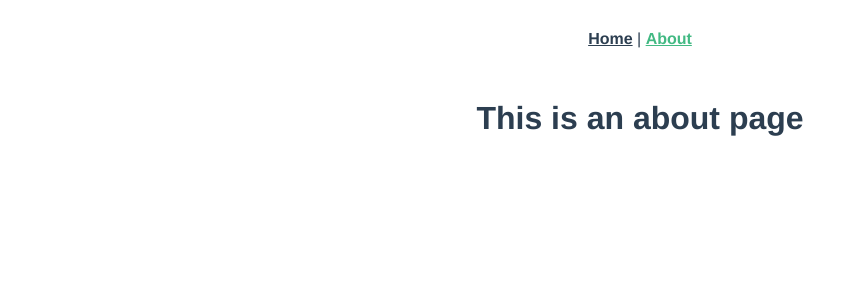
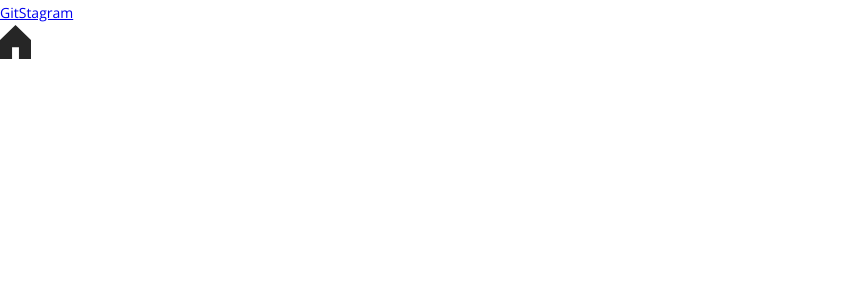
Before and after one commit to wxwux/gitogram, a Vue app: page /#/about in a window 1280 px wide. Shown: the top 300 px of the page, without its empty margins (0-866 px from the left). Built offline with nearby package versions, Linux system fonts and the light colour scheme.

Commit message:
переименовал скрипт в dev

```diff
--- a/package.json
+++ b/package.json
@@ -3,7 +3,7 @@
   "version": "0.1.0",
   "private": true,
   "scripts": {
-    "serve": "vue-cli-service serve",
+    "dev": "vue-cli-service serve",
     "build": "vue-cli-service build",
     "test:unit": "vue-cli-service test:unit",
     "test:e2e": "vue-cli-service test:e2e",
--- a/src/App.vue
+++ b/src/App.vue
@@ -1,30 +1,17 @@
 <template>
-  <div id="nav">
-    <router-link to="/">Home</router-link> |
-    <router-link to="/about">About</router-link>
-  </div>
-  <router-view/>
+  <x-header></x-header>
 </template>
 
-<style lang="scss">
-#app {
-  font-family: Avenir, Helvetica, Arial, sans-serif;
-  -webkit-font-smoothing: antialiased;
-  -moz-osx-font-smoothing: grayscale;
-  text-align: center;
-  color: #2c3e50;
-}
+<script>
+import { header } from "./components";
 
-#nav {
-  padding: 30px;
+export default {
+  name: "App",
+  components: {
+    xHeader: header,
+  },
+};
 
-  a {
-    font-weight: bold;
-    color: #2c3e50;
+</script>
 
-    &.router-link-exact-active {
-      color: #42b983;
-    }
-  }
-}
-</style>
+<style lang="scss" src="./app.scss"></style>
--- /dev/null
+++ b/src/app.scss
@@ -0,0 +1,28 @@
+body, html {
+  height: 100%;
+}
+
+.wrapper {
+  overflow: hidden;
+}
+
+body {
+  font-family: 'Open Sans', Helvetica, sans-serif;
+  -webkit-font-smoothing: antialiased;
+  -moz-osx-font-smoothing: grayscale;
+  color: #262626;
+  font-size: 14px;
+  line-height: 1.8;
+}
+
+@for $i from 1 through 6 {
+  h#{$i} {
+    margin: 0;
+  }
+}
+
+ul {
+  list-style: none;
+  padding: 0;
+  margin: 0;
+}
--- a/src/components/HelloWorld.vue
+++ /dev/null
@@ -1,62 +0,0 @@
-<template>
-  <div class="hello">
-    <h1>{{ msg }}</h1>
-    <p>
-      For a guide and recipes on how to configure / customize this project,<br>
-      check out the
-      <a href="https://cli.vuejs.org" target="_blank" rel="noopener">vue-cli documentation</a>.
-    </p>
-    <h3>Installed CLI Plugins</h3>
-    <ul>
-      <li><a href="https://github.com/vuejs/vue-cli/tree/dev/packages/%40vue/cli-plugin-babel" target="_blank" rel="noopener">babel</a></li>
-      <li><a href="https://github.com/vuejs/vue-cli/tree/dev/packages/%40vue/cli-plugin-router" target="_blank" rel="noopener">router</a></li>
-      <li><a href="https://github.com/vuejs/vue-cli/tree/dev/packages/%40vue/cli-plugin-vuex" target="_blank" rel="noopener">vuex</a></li>
-      <li><a href="https://github.com/vuejs/vue-cli/tree/dev/packages/%40vue/cli-plugin-eslint" target="_blank" rel="noopener">eslint</a></li>
-      <li><a href="https://github.com/vuejs/vue-cli/tree/dev/packages/%40vue/cli-plugin-unit-jest" target="_blank" rel="noopener">unit-jest</a></li>
-      <li><a href="https://github.com/vuejs/vue-cli/tree/dev/packages/%40vue/cli-plugin-e2e-cypress" target="_blank" rel="noopener">e2e-cypress</a></li>
-    </ul>
-    <h3>Essential Links</h3>
-    <ul>
-      <li><a href="https://vuejs.org" target="_blank" rel="noopener">Core Docs</a></li>
-      <li><a href="https://forum.vuejs.org" target="_blank" rel="noopener">Forum</a></li>
-      <li><a href="https://chat.vuejs.org" target="_blank" rel="noopener">Community Chat</a></li>
-      <li><a href="https://twitter.com/vuejs" target="_blank" rel="noopener">Twitter</a></li>
-      <li><a href="https://news.vuejs.org" target="_blank" rel="noopener">News</a></li>
-    </ul>
-    <h3>Ecosystem</h3>
-    <ul>
-      <li><a href="https://router.vuejs.org" target="_blank" rel="noopener">vue-router</a></li>
-      <li><a href="https://vuex.vuejs.org" target="_blank" rel="noopener">vuex</a></li>
-      <li><a href="https://github.com/vuejs/vue-devtools#vue-devtools" target="_blank" rel="noopener">vue-devtools</a></li>
-      <li><a href="https://vue-loader.vuejs.org" target="_blank" rel="noopener">vue-loader</a></li>
-      <li><a href="https://github.com/vuejs/awesome-vue" target="_blank" rel="noopener">awesome-vue</a></li>
-    </ul>
-  </div>
-</template>
-
-<script>
-export default {
-  name: 'HelloWorld',
-  props: {
-    msg: String,
-  },
-};
-</script>
-
-<!-- Add "scoped" attribute to limit CSS to this component only -->
-<style scoped lang="scss">
-h3 {
-  margin: 40px 0 0;
-}
-ul {
-  list-style-type: none;
-  padding: 0;
-}
-li {
-  display: inline-block;
-  margin: 0 10px;
-}
-a {
-  color: #42b983;
-}
-</style>
--- /dev/null
+++ b/src/components/header/header.vue
@@ -0,0 +1,20 @@
+<template>
+  <header class="header">
+    <a href="#" class="logo">GitStagram</a>
+    <div class="icons">
+      <icon />
+    </div>
+  </header>
+</template>
+
+<script>
+
+import { icon } from "../../icons";
+
+export default {
+  name: "Header",
+  components: {
+    icon,
+  },
+};
+</script>
--- /dev/null
+++ b/src/components/index.js
@@ -0,0 +1 @@
+export { default as header } from "./header/header.vue";
--- /dev/null
+++ b/src/icons/icon.vue
@@ -0,0 +1,21 @@
+<template>
+  <div class="wrapper">
+    <component :is="name" />
+  </div>
+</template>
+
+<script>
+import { home } from "./icons";
+
+export default {
+  name: "Icon",
+  components: {
+    home,
+  },
+  data() {
+    return {
+      name: "home",
+    };
+  },
+};
+</script>
--- /dev/null
+++ b/src/icons/icons/home.vue
@@ -0,0 +1,15 @@
+<template>
+  <svg
+    width="31"
+    height="34"
+    viewBox="0 0 31 34"
+    xmlns="http://www.w3.org/2000/svg">
+      <path fill-rule="evenodd" clip-rule="evenodd"
+            d="M0 15.0155V34H12.0556V22.3213H18.9444V34H31V15.0155L15.5 0L0 15.0155Z"
+            fill="currentColor"
+      />
+  </svg>
+</template>
+<script>
+export default {};
+</script>
--- /dev/null
+++ b/src/icons/icons/index.js
@@ -0,0 +1 @@
+export { default as home } from "./home.vue";
--- /dev/null
+++ b/src/icons/index.js
@@ -0,0 +1 @@
+export { default as icon } from "./icon.vue";
--- a/src/views/Home.vue
+++ b/src/views/Home.vue
@@ -1,18 +1,13 @@
 <template>
   <div class="home">
     <img alt="Vue logo" src="../assets/logo.png">
-    <HelloWorld msg="Welcome to Your Vue.js App"/>
   </div>
 </template>
 
 <script>
-// @ is an alias to /src
-import HelloWorld from '@/components/HelloWorld.vue';
-
 export default {
   name: 'Home',
   components: {
-    HelloWorld,
   },
 };
 </script>
```
